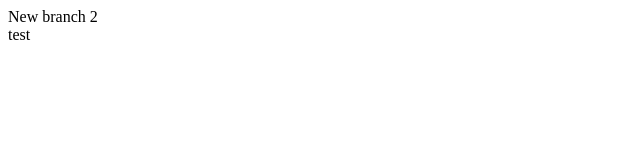
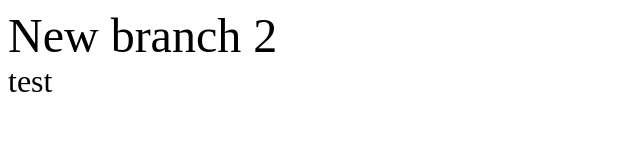
Before and after one commit to jatanski/trainingGIT, a plain HTML site: page index.html in a window 1280 px wide. Shown: the whole page, without its empty margins (0-640 px from the left). Drawn offline with Linux system fonts and the light colour scheme.

Commit message:
Add css to html

```diff
--- a/index.html
+++ b/index.html
@@ -5,6 +5,9 @@
     <meta name="viewport" content="width=device-width, initial-scale=1.0" />
     <meta http-equiv="X-UA-Compatible" content="ie=edge" />
     <title>Test</title>
+
+    <link rel="stylesheet" href="style.css" type="text/css">
+
   </head>
   <body>
     <div class="test">
--- a/style.css
+++ b/style.css
@@ -1,3 +1,10 @@
 body {
   height: 100vh;
 }
+
+.test {
+  font-size: 3em;
+}
+.exam {
+  font-size: 2em;
+}
```
